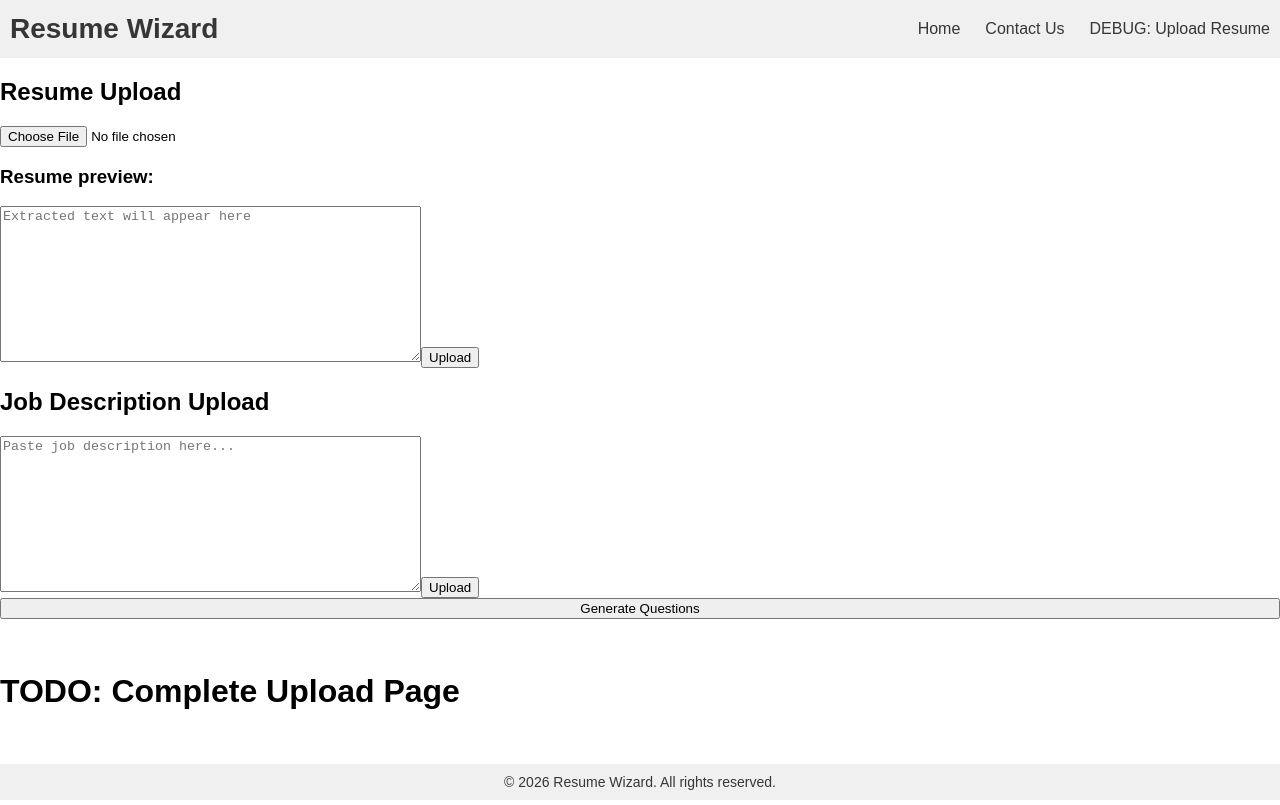
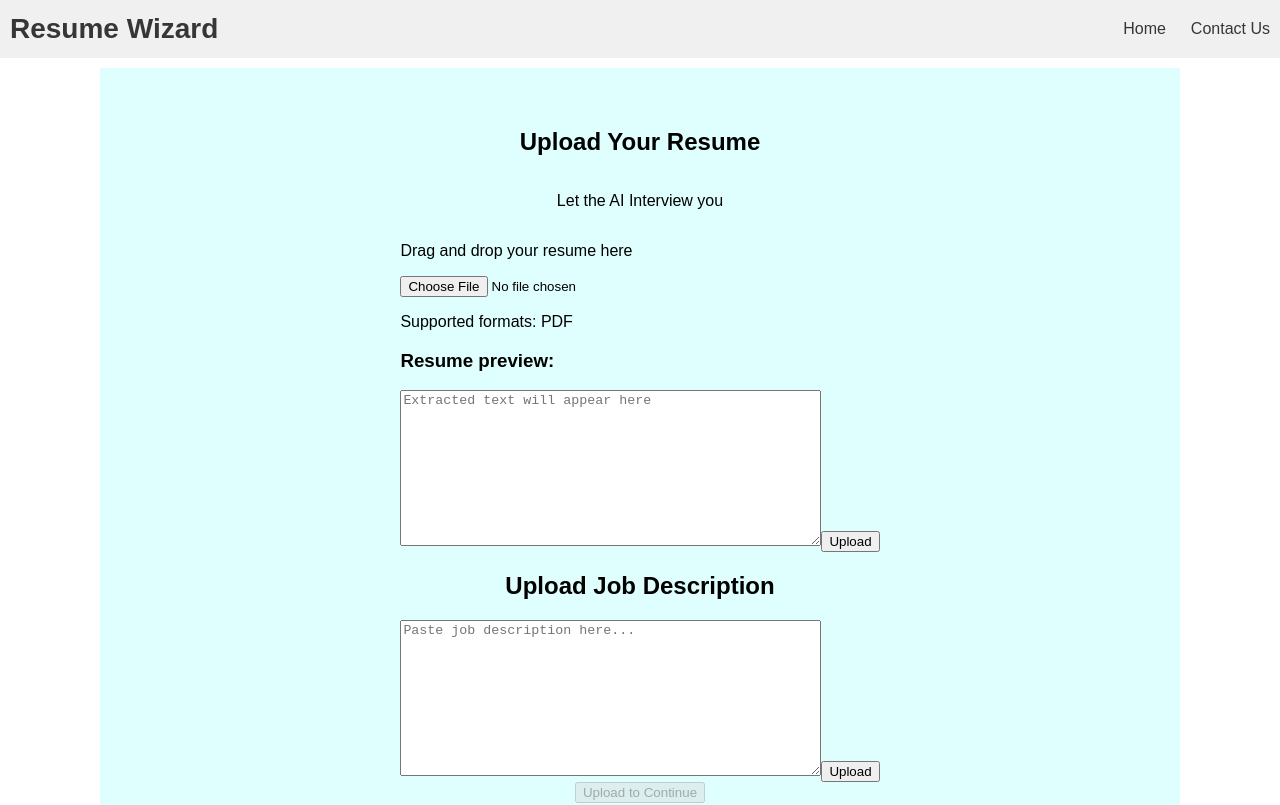
Before and after one commit to Munch42/ENSF-400-Project, a React (Create React App) app in the folder interview-wizard/: page /upload in a window 1280 px wide. Shown: the top 805 px of the page. Built offline with nearby package versions, Linux system fonts and the light colour scheme.

Commit message:
Add drag and drop file input

```diff
--- a/interview-wizard/package.json
+++ b/interview-wizard/package.json
@@ -10,11 +10,15 @@
     "express": "^5.2.1",
     "express-fileupload": "^1.5.2",
     "pdf-parse": "^2.4.5",
+    "prop-types": "^15.8.1",
     "react": "^19.2.4",
     "react-dom": "^19.2.4",
+    "react-drag-drop-files": "^3.1.0",
+    "react-dropzone": "^15.0.0",
     "react-pdftotext": "^1.3.4",
     "react-router-dom": "^7.13.1",
     "react-scripts": "5.0.1",
+    "styled-components": "^6.3.12",
     "web-vitals": "^2.1.4"
   },
   "scripts": {
--- a/interview-wizard/src/components/NavigationRibbon.js
+++ b/interview-wizard/src/components/NavigationRibbon.js
@@ -11,7 +11,6 @@ const NavigationRibbon = () => {
             <nav className={styles.nav} >
                 <Link to='/' className={styles.navLink} >Home</Link>
                 <Link to='/contactUs' className={styles.navLink} >Contact Us</Link>
-                <Link to='/upload' className={styles.navLink} >DEBUG: Upload Resume</Link>
             </nav>
         </header>
     );
--- a/interview-wizard/src/components/ResumeUpload.js
+++ b/interview-wizard/src/components/ResumeUpload.js
@@ -1,14 +1,32 @@
-import React, { useState } from 'react';
+import React, { useState, useCallback } from 'react';
 import pdfToText from 'react-pdftotext';
+import Dropzone, { useDropzone } from 'react-dropzone'
 
 const ResumeUpload = (resumeText) => {
     const [extractedText, setExtractedText] = useState('');
     const [loading, setLoading] = useState(false);
     const [success, setSuccess] = useState(false);
 
-    const handleFileParsing = async (event) => {
-        const file = event.target.files[0];
+    const {
+        acceptedFiles,
+        fileRejections,
+        getRootProps,
+        getInputProps
+    } = useDropzone({
+        accept: {
+            'application/pdf': [".pdf"],
+        },
+        maxFiles: 1,
+        onDrop: files => handleFileParsing(files.at(0))
+    });
+
+    const parseByInput = async (event) => {
+        handleFileParsing(event.target.files[0]);
+    }
+
+    const handleFileParsing = async (file) => {
         if (!file) return;
+        console.log(file);
 
         setLoading(true);
         setSuccess(false);
@@ -32,12 +50,17 @@ const ResumeUpload = (resumeText) => {
 
     return (
         <div>
+            <div {...getRootProps({ className: 'dropzone' })}>
+                <input {...getInputProps()} />
+                <p>Drag and drop your resume here</p>
+            </div>
             <input
                 type="file"
                 accept=".pdf"
-                onChange={handleFileParsing}
+                onChange={parseByInput}
                 disabled={loading}
             />
+            <p>Supported formats: PDF</p>
             <p>{success ? 'File parsed successfully!' : null}</p>
             <h3>Resume preview:</h3>
             <textarea
--- a/interview-wizard/src/components/UploadPage.js
+++ b/interview-wizard/src/components/UploadPage.js
@@ -3,10 +3,11 @@ import NavigationRibbon from './NavigationRibbon';
 import ResumeUpload from './ResumeUpload';
 import JobDescriptionUpload from './JobDescriptionUpload';
 import Footer from './Footer';
+import styles from './UploadPage.module.css';
 
 const UploadPage = () => {
-    const [resumeText, setResumeText] = useState("Sample resume text.");
-    const [jobDescriptionText, setJobDescriptionText] = useState("Sample job description text.");
+    const [resumeText, setResumeText] = useState("");
+    const [jobDescriptionText, setJobDescriptionText] = useState("");
     const [error, setError] = useState("");
 
     const updateResumeText = (newValue) => {
@@ -15,7 +16,6 @@ const UploadPage = () => {
 
     const updateJobDescriptionText = (newValue) => {
         setJobDescriptionText(newValue)
-
     };
 
     // TODO: Update route
@@ -50,16 +50,23 @@ const UploadPage = () => {
     return (
         <div style={{ minHeight: '100vh', display: 'flex', flexDirection: 'column' }}>
             <NavigationRibbon />
-            <h2>Resume Upload</h2>
-            <ResumeUpload onValueChange={updateResumeText} />
-            <h2>Job Description Upload</h2>
-            <JobDescriptionUpload onValueChange={updateJobDescriptionText} />
-            <button onClick={() =>
-                sendQuestionRequest(resumeText, jobDescriptionText)}>
-                Generate Questions
-            </button>
-            <p style={{ color: "red" }}>{error}</p>
-            <h1>TODO: Complete Upload Page</h1>
+            <main>
+                <section className={styles.startSection}>
+                    <h2>Upload Your Resume</h2>
+                    <p>Let the AI Interview you</p>
+                    <ResumeUpload onValueChange={updateResumeText} />
+                    <h2>Upload Job Description</h2>
+                    <JobDescriptionUpload onValueChange={updateJobDescriptionText} />
+                    {resumeText.length > 0 && jobDescriptionText.length > 0
+                        ? <button onClick={() =>
+                            sendQuestionRequest(resumeText, jobDescriptionText)}>
+                            Interview Me!
+                        </button>
+                        : <button disabled>Upload to Continue</button>
+                    }
+                    <p style={{ color: "red" }}>{error}</p>
+                </section>
+            </main>
             <Footer />
         </div>
     );
--- /dev/null
+++ b/interview-wizard/src/components/UploadPage.module.css
@@ -0,0 +1,12 @@
+.startSection {
+    background-color: #dffffe;
+    margin-left: 100px;
+    margin-right: 100px;
+    margin-top: 10px;
+    margin-bottom: 40px;
+    padding-top: 40px;
+    padding-bottom: 40px;
+    display: flex;
+    flex-direction: column;
+    align-items: center;
+}
```
Also changed, not shown: interview-wizard/src/components/JobDescriptionUpload.module.css (added), interview-wizard/src/components/ResumeUpload.module.css (added), 1 other file (tests, documents, lock files or other folders).
